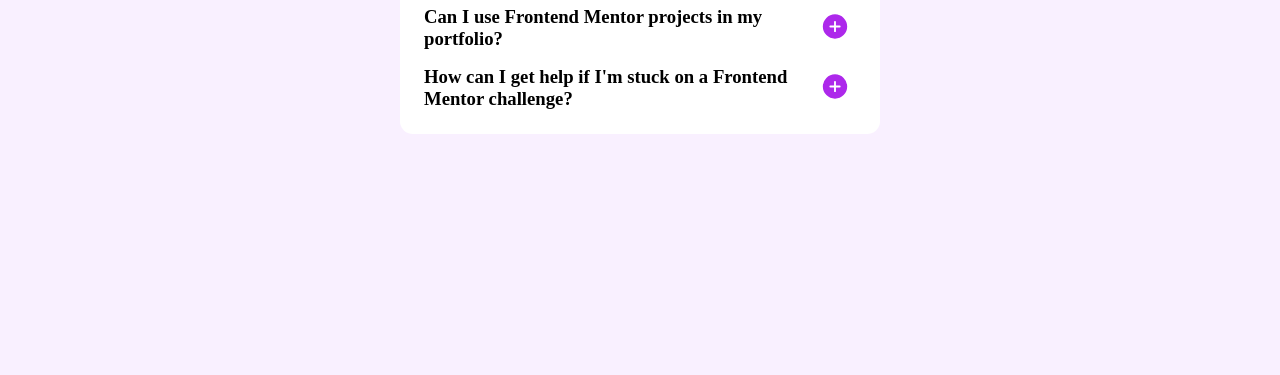
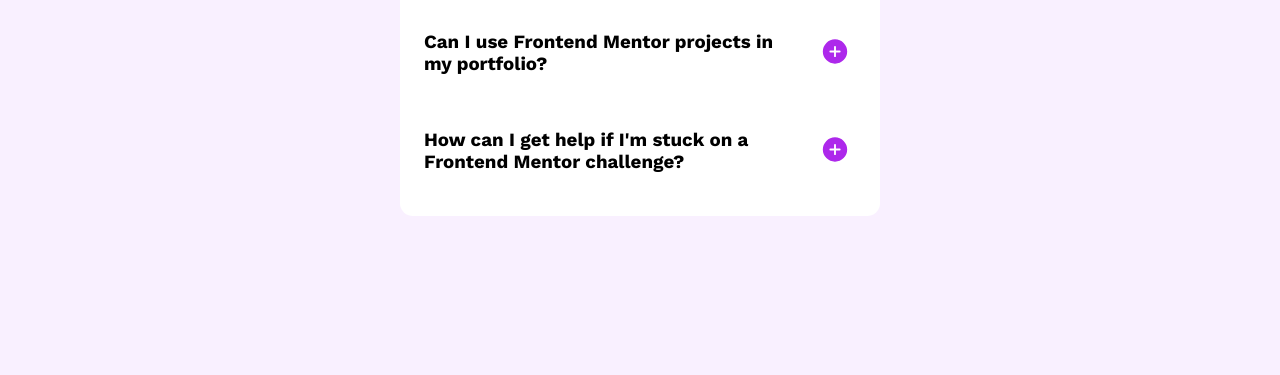
Before and after one commit to AdonayMendez/frontend-mentor-faq-accordion, a plain HTML site: page index.html in a window 1280 px wide. Shown: the part 425-800 px from the top of the page. Drawn offline with Linux system fonts and the light colour scheme.

Commit message:
Embed fonts locally

```diff
--- a/index.html
+++ b/index.html
@@ -4,7 +4,7 @@
   <meta charset="UTF-8">
   <meta name="viewport" content="width=device-width, initial-scale=1.0"> <!-- displays site properly based on user's device -->
 
-  <link rel="stylesheet" href="styles.css">
+  <link rel="stylesheet" href="/styles.css">
 
   <title>Frontend Mentor | FAQ accordion</title>
 
--- a/styles.css
+++ b/styles.css
@@ -1,3 +1,28 @@
+/* work-sans-regular - latin */
+@font-face {
+  font-display: swap; /* Check https://developer.mozilla.org/en-US/docs/Web/CSS/@font-face/font-display for other options. */
+  font-family: 'Work Sans';
+  font-style: normal;
+  font-weight: 400;
+  src: url('assets/fonts/work-sans-v24-latin-regular.woff2') format('woff2'); /* Chrome 36+, Opera 23+, Firefox 39+, Safari 12+, iOS 10+ */
+}
+/* work-sans-600 - latin */
+@font-face {
+  font-display: swap; /* Check https://developer.mozilla.org/en-US/docs/Web/CSS/@font-face/font-display for other options. */
+  font-family: 'Work Sans';
+  font-style: normal;
+  font-weight: 600;
+  src: url('assets/fonts/work-sans-v24-latin-600.woff2') format('woff2'); /* Chrome 36+, Opera 23+, Firefox 39+, Safari 12+, iOS 10+ */
+}
+/* work-sans-700 - latin */
+@font-face {
+  font-display: swap; /* Check https://developer.mozilla.org/en-US/docs/Web/CSS/@font-face/font-display for other options. */
+  font-family: 'Work Sans';
+  font-style: normal;
+  font-weight: 700;
+  src: url('assets/fonts/work-sans-v24-latin-700.woff2') format('woff2'); /* Chrome 36+, Opera 23+, Firefox 39+, Safari 12+, iOS 10+ */
+}
+
 :root {
 --white: hsl(0, 100%, 100%);
 --purple100: hsl(275, 100%, 97%);
@@ -6,16 +31,17 @@
 }
 
 *,
-::before,
-::after{
-  margin:0;
+*::before,
+*::after{
   box-sizing: border-box;
 }
 
 body{
+  margin:0;
   background-color:var(--purple100);
   width: 100vw;
   min-height: 100vh;
+  font-family: "Work Sans", serif;
 }
 
 .background-img-container{
@@ -31,17 +57,17 @@
 }
 
 main{
-  width: 100%;
+  /* width: 100%;
   height: 100%;
   position: absolute;
   top: 0;
-  left: 0;
+  left: 0;   */
   padding: 0 1.5rem;
   /* background-color: rgba(255, 166, 0, 0.342); */
 
   display: flex;
   justify-content: center;
-  align-items: center;
+  /* align-items: center; */
 }
 
 .faq-container{
@@ -51,6 +77,7 @@
   /* min-height: 60%; */
   border-radius: .8rem;
   padding: 1.5rem;
+  transform: translateY(-6rem);
 
   display: flex;
   flex-direction: column;
```
Also changed, not shown: assets/fonts/static/WorkSans-Italic-VariableFont_wght.ttf (renamed from assets/fonts/WorkSans-Italic-VariableFont_wght.ttf), assets/fonts/static/WorkSans-VariableFont_wght.ttf (renamed from assets/fonts/WorkSans-VariableFont_wght.ttf), assets/fonts/work-sans-v24-latin-600.woff2 (added), assets/fonts/work-sans-v24-latin-700.woff2 (added), assets/fonts/work-sans-v24-latin-regular.woff2 (added).
